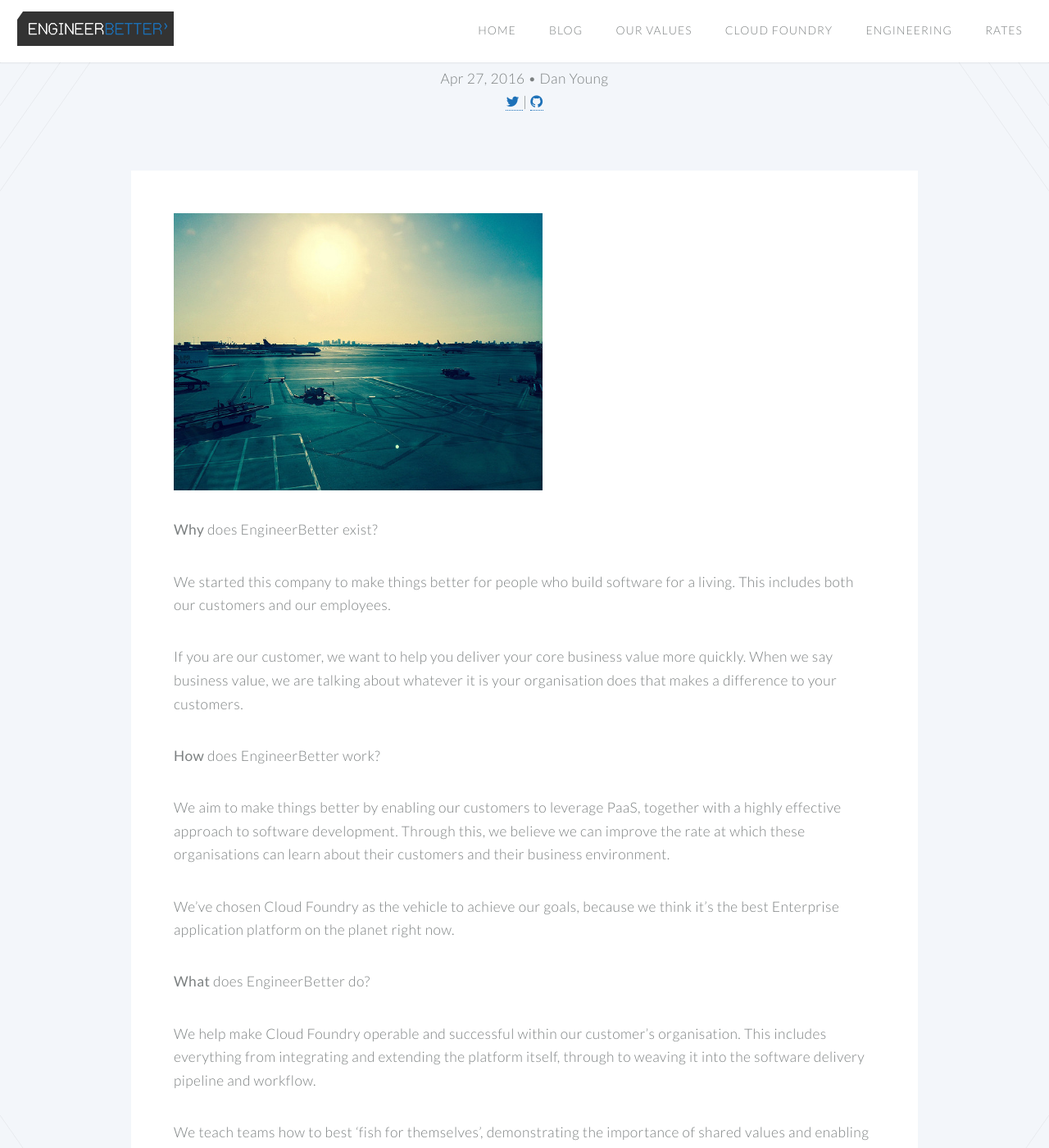
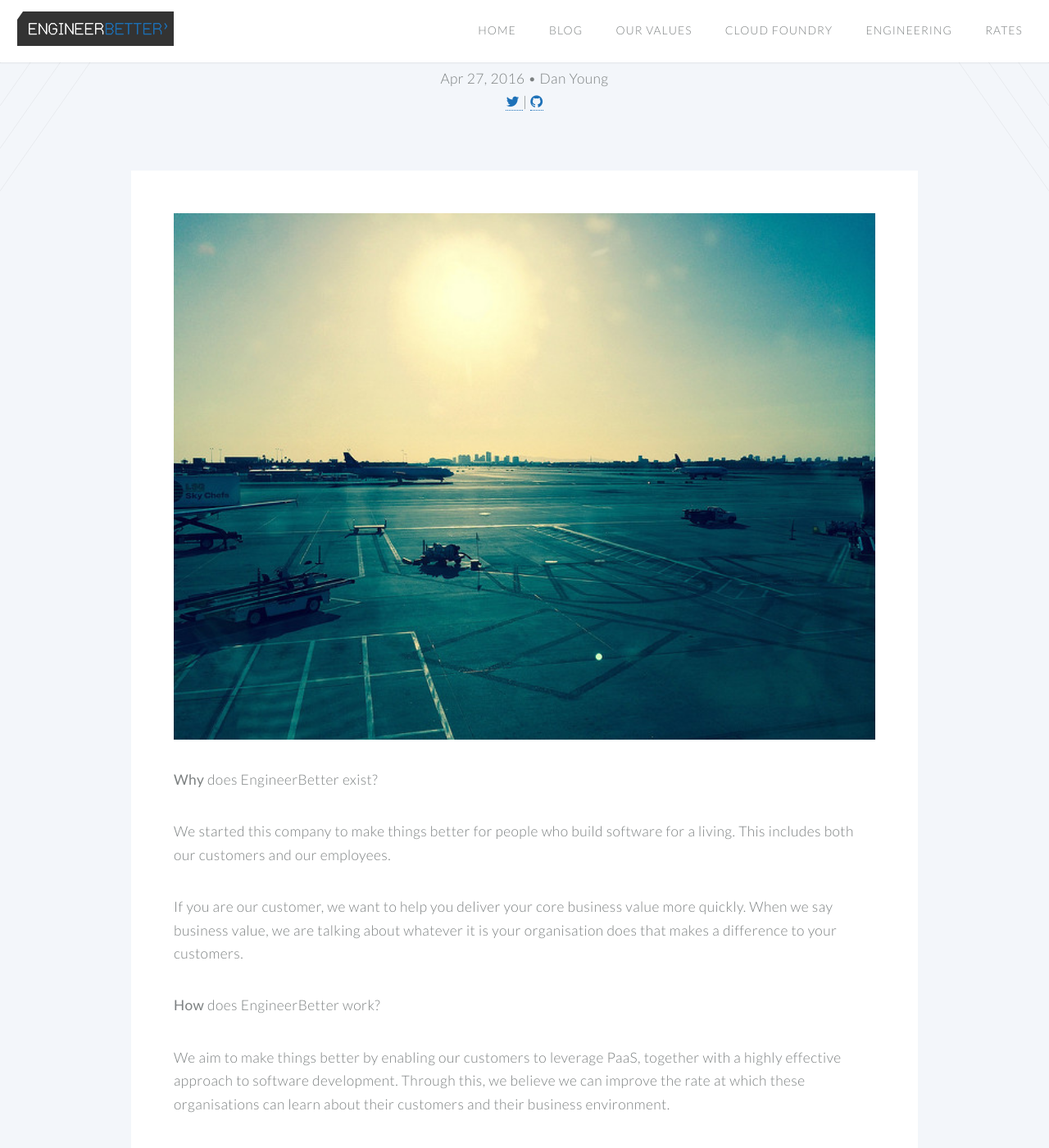
Before and after one commit to DanielJonesEB/engineerbetter.com, a Jekyll site: the page built from _posts/2016-04-27-why-engineerbetter.markdown, in a window 1280 px wide and 1400 px high, scrolled down 200 px. Shown: the whole window at 82% size. Built offline with Jekyll 4.4.1, drawn with Linux system fonts in a browser that asks for light colours.

Commit message:
set image.fit to 100%

```diff
--- a/css/style.css
+++ b/css/style.css
@@ -257,7 +257,7 @@
 
 		.image.fit {
 			display: block;
-			width: 450px;
+			width: 100%;
 		}
 
 			.image.fit img {
```
